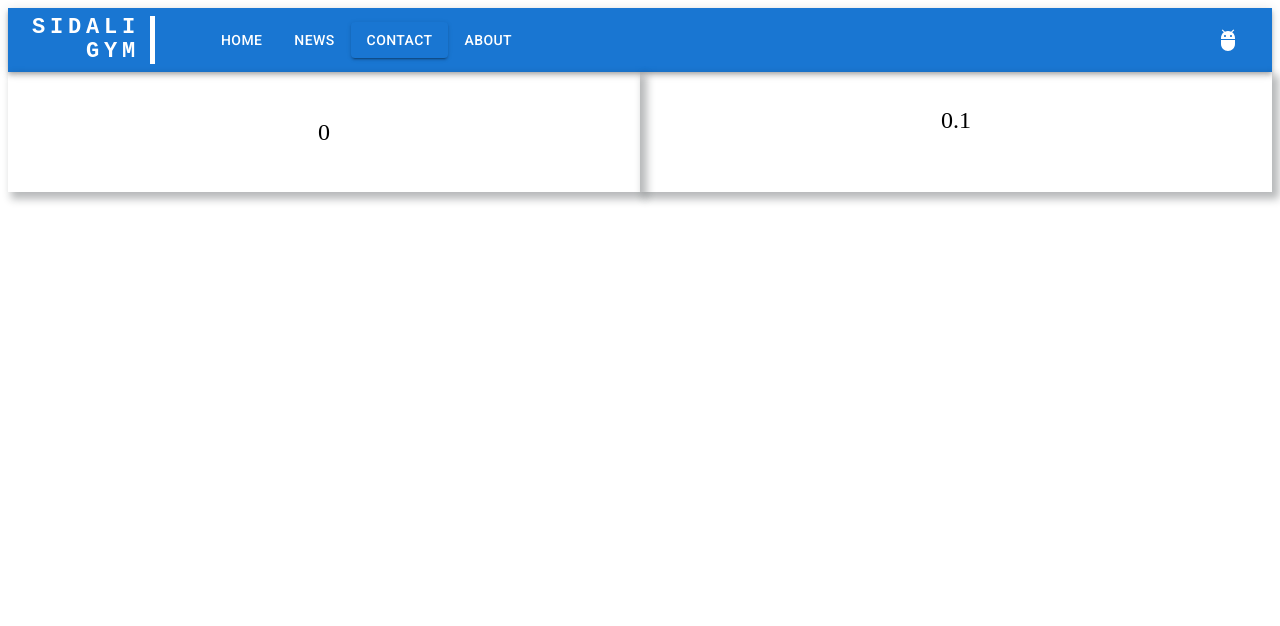
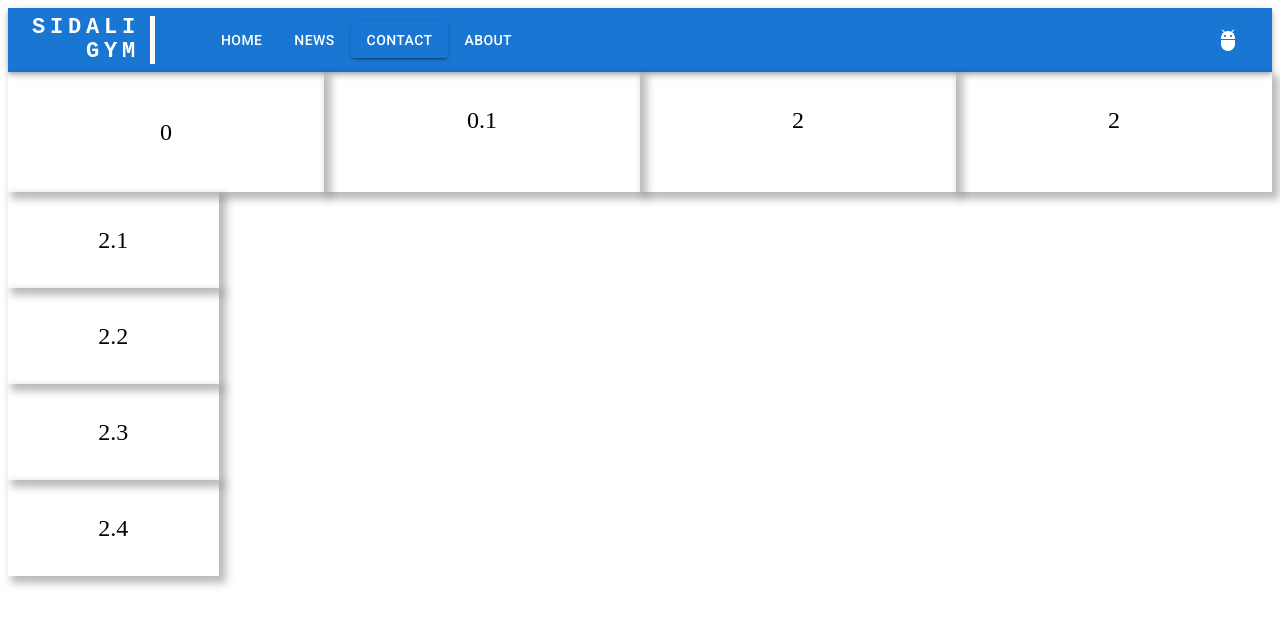
Before and after one commit to namrouche993/gymath, a React (Create React App) app: page /contact in a window 1280 px wide. Shown: the top 626 px of the page. Built offline with nearby package versions, Linux system fonts and the light colour scheme.

Commit message:
until flexdirection

```diff
--- a/src/Contact.js
+++ b/src/Contact.js
@@ -1,17 +1,42 @@
-import { Grid,Box } from '@mui/material'
+import { Grid,Box, Paper } from '@mui/material'
 import React from 'react'
 
 export default function Contact() {
   return (
     <div>
+    <Grid container direction='column'>
       <Grid container direction='row' sx={{display:'flex'}}>
-          <Grid xs={12} md={6} sx={{lineHeight:5,textAlign:'center' ,fontSize:'1.5rem',boxShadow:'5px 5px 8px 2px rgb(20 25 30 / 30%)'}}>
+          <Grid xs={12} md={3} sx={{lineHeight:5,textAlign:'center' ,fontSize:'1.5rem',boxShadow:'5px 5px 8px 2px rgb(20 25 30 / 30%)'}}>
               0
           </Grid>
-          <Grid xs={12} md={6} sx={{lineHeight:4,textAlign:'center',fontSize:'1.5rem',boxShadow:'5px 5px 8px 2px rgb(20 25 30 / 30%)'}}>
+          <Grid xs={12} md={3} sx={{lineHeight:4,textAlign:'center',fontSize:'1.5rem',boxShadow:'5px 5px 8px 2px rgb(20 25 30 / 30%)'}}>
                0.1
           </Grid>
-      </Grid>
+          <Grid xs={6} md={3} sx={{lineHeight:4,textAlign:'center',fontSize:'1.5rem',boxShadow:'5px 5px 8px 2px rgb(20 25 30 / 30%)'}}>
+              2
+          </Grid>
+          <Grid xs={6} md={3} sx={{lineHeight:4,textAlign:'center',fontSize:'1.5rem',boxShadow:'5px 5px 8px 2px rgb(20 25 30 / 30%)'}}>
+              2
+          </Grid>
+       </Grid>
+       <Grid container sx={{display:'flex',flexDirection:'column'}}>
+          <Grid item xs={3} md={2} sx={{lineHeight:4,textAlign:'center',fontSize:'1.5rem',boxShadow:'5px 5px 8px 2px rgb(20 25 30 / 30%)'}}>
+              2.1
+          </Grid>
+          <Grid item xs={3} md={2} sx={{lineHeight:4,textAlign:'center',fontSize:'1.5rem',boxShadow:'5px 5px 8px 2px rgb(20 25 30 / 30%)'}}>
+              2.2
+          </Grid>
+          <Grid item xs={4} md={2} sx={{lineHeight:4,textAlign:'center',fontSize:'1.5rem',boxShadow:'5px 5px 8px 2px rgb(20 25 30 / 30%)'}}>
+              2.3
+          </Grid>
+          <Grid item xs={4} md={2} sx={{lineHeight:4,textAlign:'center',fontSize:'1.5rem',boxShadow:'5px 5px 8px 2px rgb(20 25 30 / 30%)'}}>
+              2.4
+          </Grid>
+       </Grid>
+
+
+
+    </Grid>
     </div>
   )
 }
```
